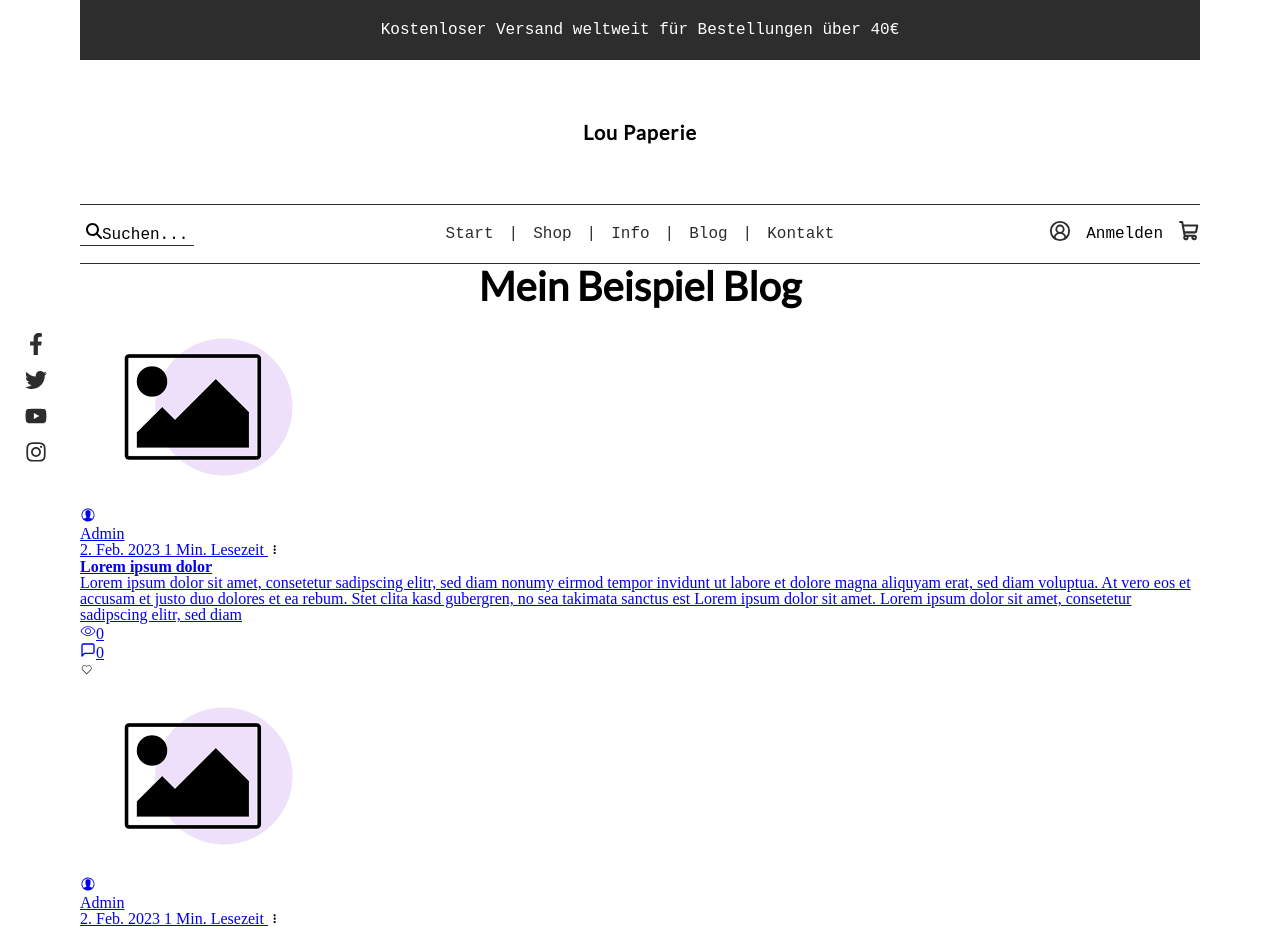
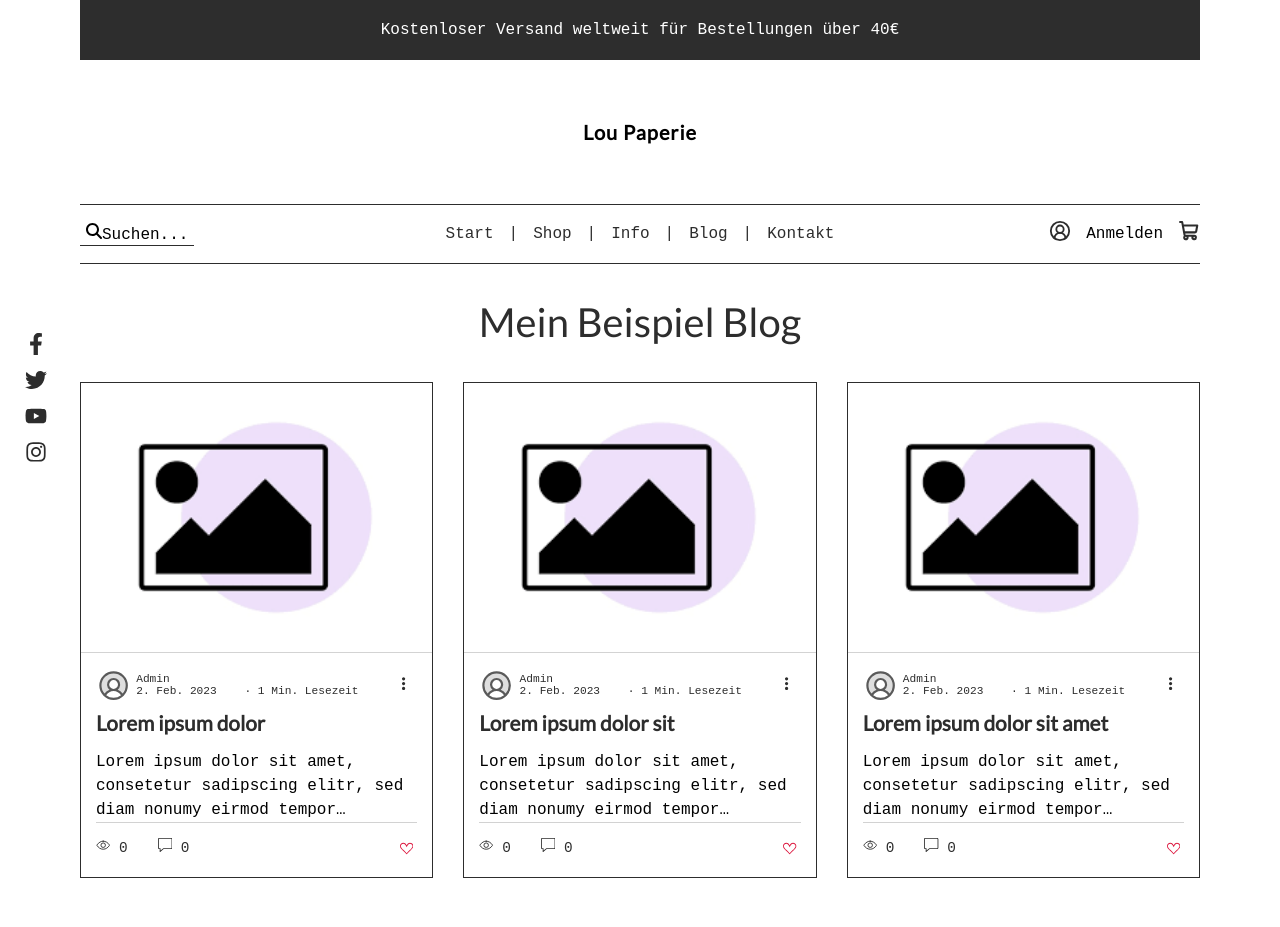
Before and after one commit to Inessa-Igumensev/Fakestore_Webstore, a React (Vite) app: page /blog in a window 1280 px wide. Shown: the top 927 px of the page. Built offline with nearby package versions, Linux system fonts and the light colour scheme.

Commit message:
styled small blog view

```diff
--- a/src/Components/Blog.css
+++ b/src/Components/Blog.css
@@ -6,10 +6,141 @@
 }
 
 .blog-headline-overwiev {
-  display: block;
   text-align: center;
   font-family: var(--ff-heading);
-  font-size: 40px;
-  line-height: normal;
-  font-weight: 100;
+  margin-block: 40px;
+
+  h1 {
+    font-size: 40px;
+    font-weight: 100;
+    color: var(--f-color);
+  }
 }
+
+.blog-post-container {
+  display: flex;
+  flex-direction: row;
+  gap: 30px;
+}
+
+.blog-post-link {
+  text-decoration: none;
+  flex:1;
+  color: inherit;
+  min-width: 0;
+}
+
+.blog-post {
+  border: 1px solid var(--borderColor);
+  display: flex;
+  flex-direction: column;
+}
+
+.picture-post img {
+  border-bottom: 1px solid lightgray;
+  object-fit: cover;
+  width: 100%;
+  height: 270px;
+  display: block;
+}
+
+.user-blog-post {
+  margin-block: 15px;
+  margin-inline: 15px;
+}
+
+/*---- Headline ----*/
+.user-info-blog-post {
+  display: flex;
+  align-items: center;
+  gap: 5px;
+}
+
+.icon-blog-post {
+  font-size: 2.2rem;
+  color: rgb(90, 90, 90);
+  display: flex;
+}
+
+.blog-metadates {
+  display: grid;
+  grid-template-columns: auto auto;
+  flex: 1;
+  gap: 1px;
+  font-family: var(--ff-body);
+  font-size: 0.70rem;
+  color: var(--f-color);
+}
+
+.blog-metadates > p {
+  grid-column: 1/-1;
+  margin: 0;
+}
+
+.date-of-creation,
+.read-Time {
+  display: inline-block;
+
+  span {
+    white-space: nowrap;
+  }
+}
+
+.icon-read-More {
+  cursor: pointer;
+  font-size: 1.2rem;
+  color: var(--f-color);
+  padding-inline: 4px;
+  margin: auto;
+}
+
+/*Blog-Content */
+.info-blog-post {
+  h2 {
+    font-family: var(--ff-heading);
+    font-size: 1.3rem;
+    color: var(--f-color);
+    margin-block: 10px;
+  }
+
+  p {
+    font-family: var(--ff-body);
+    line-height: 1.5;
+    display: -webkit-box;
+    -webkit-line-clamp: 3;
+    -webkit-box-orient: vertical;
+    overflow: hidden;
+    margin-block-start: 16px;
+  }
+}
+
+/*Blog-Footer */
+.footer-blog-post {
+  display: flex;
+  flex-direction: row;
+  justify-content: space-between;
+  border-top: 1px solid rgb(210, 210, 210);
+  color: var(--f-color);
+  font-size: 0.9rem;
+  padding-block-start: 15px;
+  gap: 16px;
+}
+
+  .meta-dates-blog {
+    display: flex;
+    gap: 30px;
+  }
+
+.number-saw-it,
+.comments {
+  font-family: var(--ff-body);
+
+}
+
+
+.likes {
+  cursor: pointer;
+  color: crimson;
+  padding-inline: 4px;
+  padding-block: 4px;
+}
--- a/src/Components/Blog.tsx
+++ b/src/Components/Blog.tsx
@@ -1,10 +1,10 @@
 import { BiDotsVerticalRounded } from "react-icons/bi";
-import { PiEyeLight } from "react-icons/pi";
-import { FiMessageSquare } from "react-icons/fi";
-import { CiHeart } from "react-icons/ci";
-import { IoIosContact } from "react-icons/io";
+import { BsSuitHeart } from "react-icons/bs";
+import { TfiComment } from "react-icons/tfi";
+import { IoEyeOutline } from "react-icons/io5";
+import { PiUserCircleDuotone } from "react-icons/pi";
 import { Link } from "react-router-dom";
-import blogPostdata  from "../blogData";
+import blogPostdata from "../blogData";
 
 export default function BlogOverview() {
   return (
@@ -12,42 +12,55 @@ export default function BlogOverview() {
       <div className="blog-headline-overwiev">
         <h1> Mein Beispiel Blog</h1>
       </div>
+      <div className="blog-post-container">
         {blogPostdata.map((post) => (
-        <Link to={`/blog/${post.id}`} key={post.id} className="blog-post-link">
+          <Link
+            to={`/blog/${post.id}`}
+            key={post.id}
+            className="blog-post-link"
+          >
             <div className="blog-post">
               <div className="picture-post">
-              <img src={post.image} alt={post.title}/>
+                <img src={post.image} alt={post.title} />
               </div>
               <div className="user-blog-post">
                 <div className="user-info-blog-post">
                   <div className="icon-blog-post">
-                  <IoIosContact />
+                    <PiUserCircleDuotone />
                   </div>
+                  <div className="blog-metadates">
                     <p>
                       <span className="userName">Admin</span>
                     </p>
-                <span className="date-of-creation">{post.date}</span>
-                <span className="read-Time">{post.readTime}</span>
+                    <div className="date-of-creation">
+                      <span>{post.date}</span>
+                    </div>
+                    <div className="read-Time">
+                      <span>&middot; {post.readTime}</span>
+                    </div>
+                  </div>
                   <button className="icon-read-More">
                     <BiDotsVerticalRounded />
                   </button>
                 </div>
 
-              <div className="info-blog-post-1">
+                <div className="info-blog-post">
                   <h2>{post.title}</h2>
-                <span>
-                  {post.content}
+                  <p>
+                    <span>{post.content}</span>
+                  </p>
+                </div>
+                <div className="footer-blog-post">
+                  <div className="meta-dates-blog">
+                    <span className="number-saw-it">
+                      <IoEyeOutline /> {post.views}
+                    </span>
+                    <span className="comments">
+                      <TfiComment /> {post.comments}
                     </span>
                   </div>
-              <div className="footer-blog-post-1">
-                <div className="number-saw-it">
-                  <PiEyeLight />{post.views}
-                </div>
-                <div className="comments">
-                  <FiMessageSquare />{post.comments}
-                </div>
                   <button className="likes">
-                  <CiHeart />
+                    <BsSuitHeart />{" "}
                   </button>
                 </div>
               </div>
@@ -55,5 +68,6 @@ export default function BlogOverview() {
           </Link>
         ))}
       </div>
+    </div>
   );
 }
--- a/src/Components/BlogPostDetails.css
+++ b/src/Components/BlogPostDetails.css
@@ -14,15 +14,16 @@
 }
 
 .blog-post-content-container {
+  display: block;
   margin-inline: 60px;
   margin-block: 30px;
-  color: black;
+  color: var(--f-color);
 }
 
 .detail-header {
   display: flex;
   justify-content: space-between;
-  align-items: center;
+  align-items: flex-start;
 
   span {
     font-family: var(--ff-body);
@@ -37,11 +38,85 @@
 }
 
 .detail-user-icon {
-  font-size: 2.5rem;
+  font-size: 2rem;
+  color:rgb(90, 90, 90);
+  padding-inline-end: 10px;
 }
 
-.detail-header .author-name {
-  display: block;
+.share-btn {
+  font-size: 24px;
+  align-items: baseline;
+  color: var(--f-color);
+}
+
+.details-headline {
+  font-family: var(--ff-heading);
+  font-size: 40px;
+  font-weight: 100;
+  color: var(--f-color);
+  margin-block: 20px;
+}
+
+.details-subtitle {
+  font-family: var(--ff-body);
+  font-size: 16px;
+  font-weight: 700;
+}
+
+.details-Image img {
+  object-fit: cover;
+  width: 100%;
+  border: 1px solid var(--borderColor);
+  margin-block: 10px;
+}
+
+.details-content {
+  font-family: var(--ff-body);
+  font-size: 16px;
+
+  p {
+    margin-block: 25px;
+  }
+}
+
+.details-quote {
+  font-size: 20px;
+  margin-inline: 20px;
+  border-left: 3px solid rgb(10, 79, 10);
+}
+
+.details-quote-box {
+  padding-inline: 10px;
+}
+
+.detail-sozialIcons {
+  border-top: 1px solid lightgrey;
+  border-bottom: 1px solid lightgrey;
+  font-size: 19px;
+  padding-block: 20px;
+  display: flex;
+  gap: 35px;
+}
+
+.details-count {
+  display: flex;
+  justify-content: space-between;
+  align-items: baseline;
+  margin-block-start: 15px;
+}
+
+.details-count-left {
+  span {
+    color: var(--f-color);
+    font-family: var(--ff-body);
+    margin-inline-end: 20px;
+  }
+}
+
+.details-likes {
+  align-items: flex-end;
+  color: red;
+  font-size: 18px;
 }
 
 /*--- latest Blog content ---*/
@@ -50,6 +125,7 @@
   display: flex;
   flex-direction: column;
   gap: 20px;
+  color: var(--f-color);
 }
 
 .latest-blog-header {
@@ -69,7 +145,7 @@
     text-decoration: none;
     font-size: 14px;
     font-family: var(--ff-body);
-    color: black;
+    color: var(--f-color);
   }
 }
 
@@ -95,7 +171,7 @@
 .blog-pic-xs img {
   object-fit: cover;
   width: 100%;
-  border-bottom: 1px solid lightgray;
+  border-bottom: 1px solid var(--borderColor);
 }
 
 .blog-content-xs {
@@ -119,14 +195,14 @@
   display: flex;
   justify-content: space-between;
   border-top: 1px solid lightgray;
-  align-items: center;
+  align-items: baseline;
   padding-block-start: 20px;
 }
 
 .blog-stats-left {
   display: flex;
   gap: 20px;
- align-items: center;
+  font-family: var(--ff-body);
 }
 
 .stat-item {
@@ -134,7 +210,6 @@
   font-size: var(--iconsize);
   align-items: center;
   gap: 4px;
-  line-height: 1;
 }
 
 .blog-xs-likesIcon {
@@ -142,41 +217,36 @@
   cursor: pointer;
   font-size: var(--iconsize);
   display: flex;
-  align-items: center;
 }
 
-
 /*-- Comments --*/
-.details-comment-container{
-  display:flex;
+.details-comment-container {
+  display: flex;
   flex-direction: column;
-  align-items:strech;
+  align-items: strech;
 
   border: 1px solid var(--borderColor);
-
-
 }
 
-.details-comments{
-  margin-block:30px;
+.details-comments {
+  margin-block: 30px;
   margin-inline: 50px;
 }
 
-.comments-headline{
+.comments-headline {
   margin-block-end: 20px;
 
-  h3{
+  h3 {
     border-bottom: 1px solid lightgray;
     font-family: var(--ff-body);
     font-size: 18px;
     font-weight: 100;
-    padding-block-end:10px;
-    color:var(--f-color);
+    padding-block-end: 10px;
+    color: var(--f-color);
   }
 }
 
-
-.comments-area{
+.comments-area {
   display: block;
-  border:1px solid lightgray;
+  border: 1px solid lightgray;
 }
--- a/src/Components/BlogPostDetails.tsx
+++ b/src/Components/BlogPostDetails.tsx
@@ -1,6 +1,6 @@
 import blogPostdata from "../blogData";
 import { useParams } from "react-router-dom";
-import { IoIosContact } from "react-icons/io";
+import { PiUserCircleDuotone } from "react-icons/pi";
 import { BiDotsVerticalRounded } from "react-icons/bi";
 import { FaFacebookF } from "react-icons/fa";
 import { FaTwitter } from "react-icons/fa";
@@ -23,12 +23,12 @@ export default function BlogPostDetails() {
           <div className="detail-header">
             <div className="detail-user-info">
               <div className="detail-user-icon">
-                <IoIosContact />
+                <PiUserCircleDuotone />
               </div>
               <div>
-                <span className="author-name">Admin</span>
+                <span className="author-name">Admin </span>
                 <span className="meta-dates">
-                  {found?.date} &middot; {found?.readTime}
+                  &middot; {found?.date} &middot; {found?.readTime}
                 </span>
               </div>
             </div>
@@ -44,16 +44,27 @@ export default function BlogPostDetails() {
             <img src={found?.image} alt={found?.title} />
           </div>
           <div className="details-content">
-            <p> {found?.content}</p>
-            <p className="details-p">
-              "Lorem ipsum dolor sit amet, consetetur sadipscing elitr, sed diam
-              nonumy eirmod tempor invidunt ut labore et dolore magna aliquyam
-              erat, sed diam voluptua. At"
+            <p>
+              <span>{found?.content}</span>
             </p>
-            <p className="details-p2">
+            <div className="details-quote">
+              <div className="details-quote-box">
+                <span>
+                  <p>
+                    "Lorem ipsum dolor sit amet, consetetur sadipscing elitr,
+                    sed diam nonumy eirmod tempor invidunt ut labore et dolore
+                    magna aliquyam erat, sed diam voluptua. At vero eos et
+                    accusam et"
+                  </p>
+                </span>
+              </div>
+            </div>
+
+            <p className="dedetails-p">
               Lorem ipsum dolor sit amet, consetetur sadipscing elitr, sed diam
               nonumy eirmod tempor invidunt ut labore et dolore magna aliquyam
-              erat, sed diam voluptua. At vero eos et accusam et
+              erat, sed diam voluptua. At vero eos et accusam et justo duo
+              dolores et ea rebum. Stet clita kasd gubergren,
             </p>
           </div>
 
@@ -65,8 +76,11 @@ export default function BlogPostDetails() {
               <FaInstagram />
             </div>
             <div className="details-count">
-              <span>{found?.views} Ansichten</span>
-              <span>{found?.comments} Kommentare </span>
+              <div className="details-count-left">
+                <span>{found?.views} Ansichten</span>
+                <span>{found?.comments} Kommentare </span>
+              </div>
+
               <button className="details-likes">
                 <BsSuitHeart />
               </button>
--- a/src/blogData.tsx
+++ b/src/blogData.tsx
@@ -5,7 +5,7 @@ const blogPostdata = [
     id: 1,
     title: "Lorem ipsum dolor",
     subtitel:
-      "Wähle einen Untertitel für deinen Beitrag, der den Beitragsinhalt kurz zusammenfasst...",
+      "Lorem ipsum dolor sit amet, consetetur sadipscing elitr, sed diam nonumy eirmod tempor invidunt ut labore et dolore magna aliquyam erat, sed diam voluptua.",
     date: "2. Feb. 2023 ",
     readTime: "1 Min. Lesezeit ",
     views: 0,
@@ -18,7 +18,7 @@ const blogPostdata = [
     id: 2,
     title: "Lorem ipsum dolor sit",
     subtitel:
-      "Wähle einen Untertitel für deinen Beitrag, der den Beitragsinhalt kurz zusammenfasst...",
+      "Lorem ipsum dolor sit amet, consetetur sadipscing elitr, sed diam nonumy eirmod tempor invidunt ut labore et dolore magna aliquyam erat, sed diam voluptua.",
     date: "2. Feb. 2023 ",
     readTime: "1 Min. Lesezeit ",
     views: 0,
@@ -31,7 +31,7 @@ const blogPostdata = [
     id: 3,
     title: "Lorem ipsum dolor sit amet",
     subtitel:
-      "Wähle einen Untertitel für deinen Beitrag, der den Beitragsinhalt kurz zusammenfasst...",
+      "Lorem ipsum dolor sit amet, consetetur sadipscing elitr, sed diam nonumy eirmod tempor invidunt ut labore et dolore magna aliquyam erat, sed diam voluptua.",
     date: "2. Feb. 2023 ",
     readTime: "1 Min. Lesezeit ",
     views: 0,
```
Lines whose indentation alone changed are shown as unchanged.
